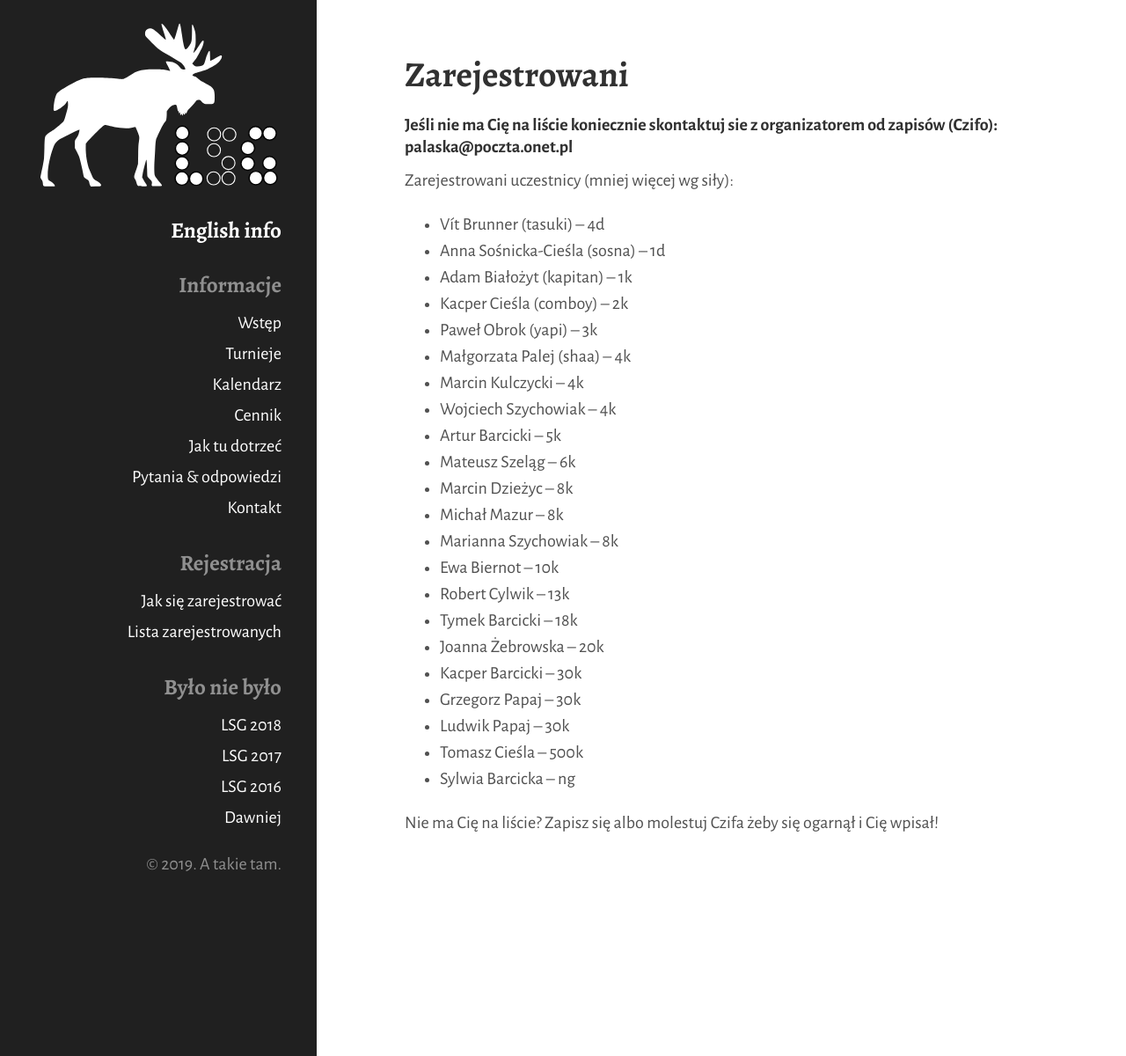
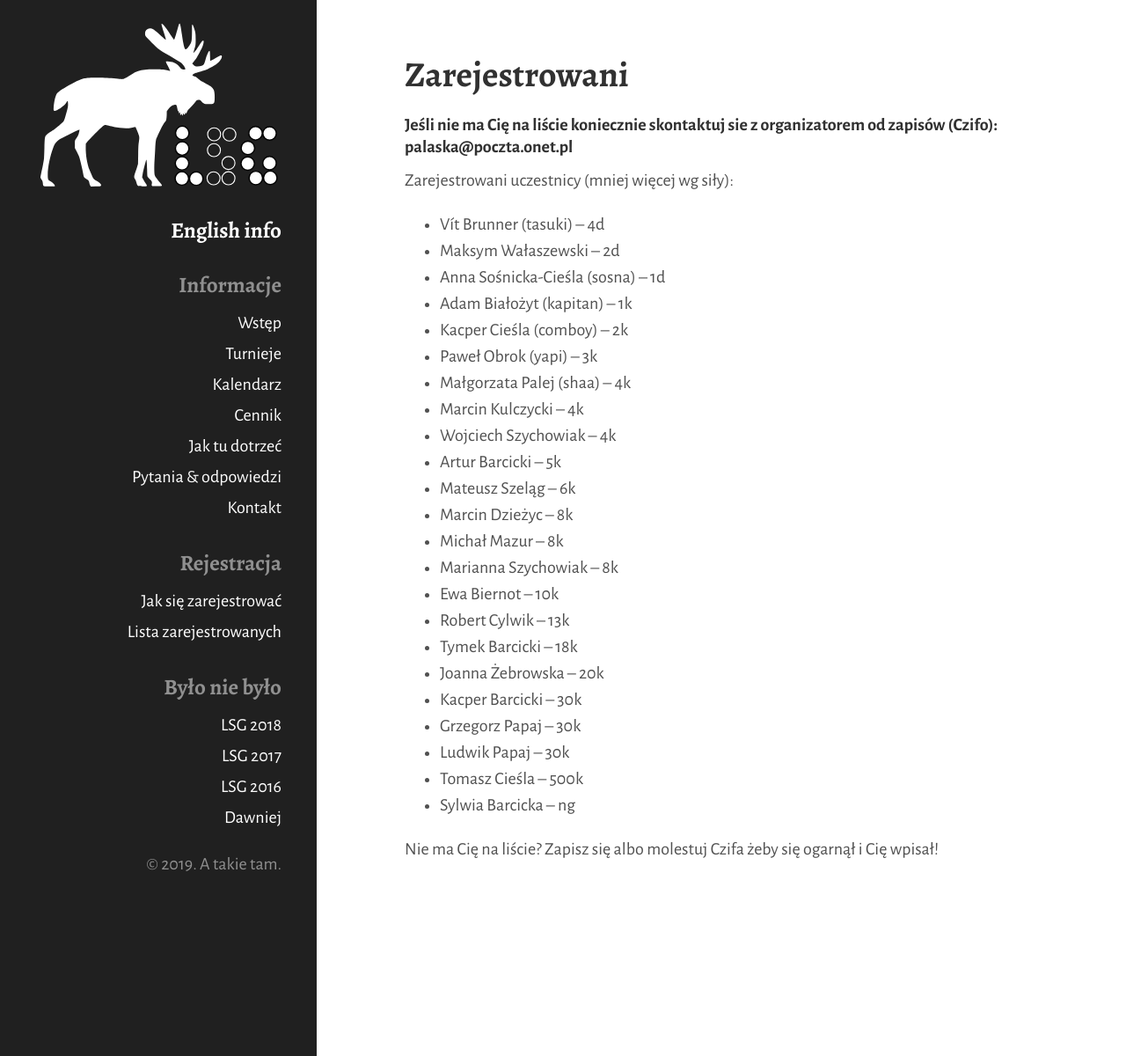
Before and after one commit to tasuki/lsg, a Jekyll site: the page built from zarejestrowani.md, in a window 1280 px wide. Shown: the whole page at 88% size. Built offline with Jekyll 4.4.1, drawn with Linux system fonts in a browser that asks for light colours; nearby versions of some CDN libraries.

Commit message:
Update zarejestrowani.md

```diff
--- a/zarejestrowani.md
+++ b/zarejestrowani.md
@@ -10,6 +10,7 @@ title: Zarejestrowani
 Zarejestrowani uczestnicy (mniej więcej wg siły):
 
 - Vít Brunner (tasuki) -- 4d
+- Maksym Wałaszewski -- 2d
 - Anna Sośnicka-Cieśla (sosna) -- 1d
 - Adam Białożyt (kapitan) -- 1k
 - Kacper Cieśla (comboy) -- 2k
```
